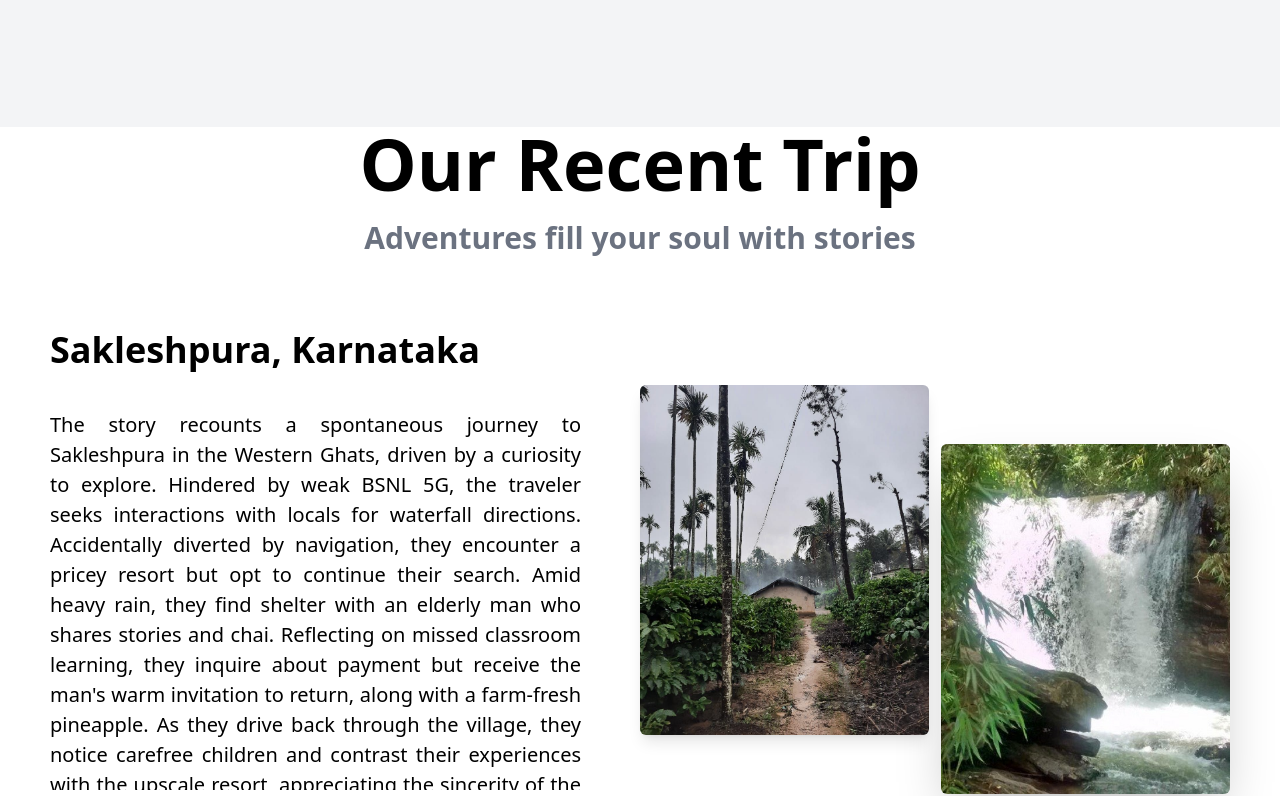
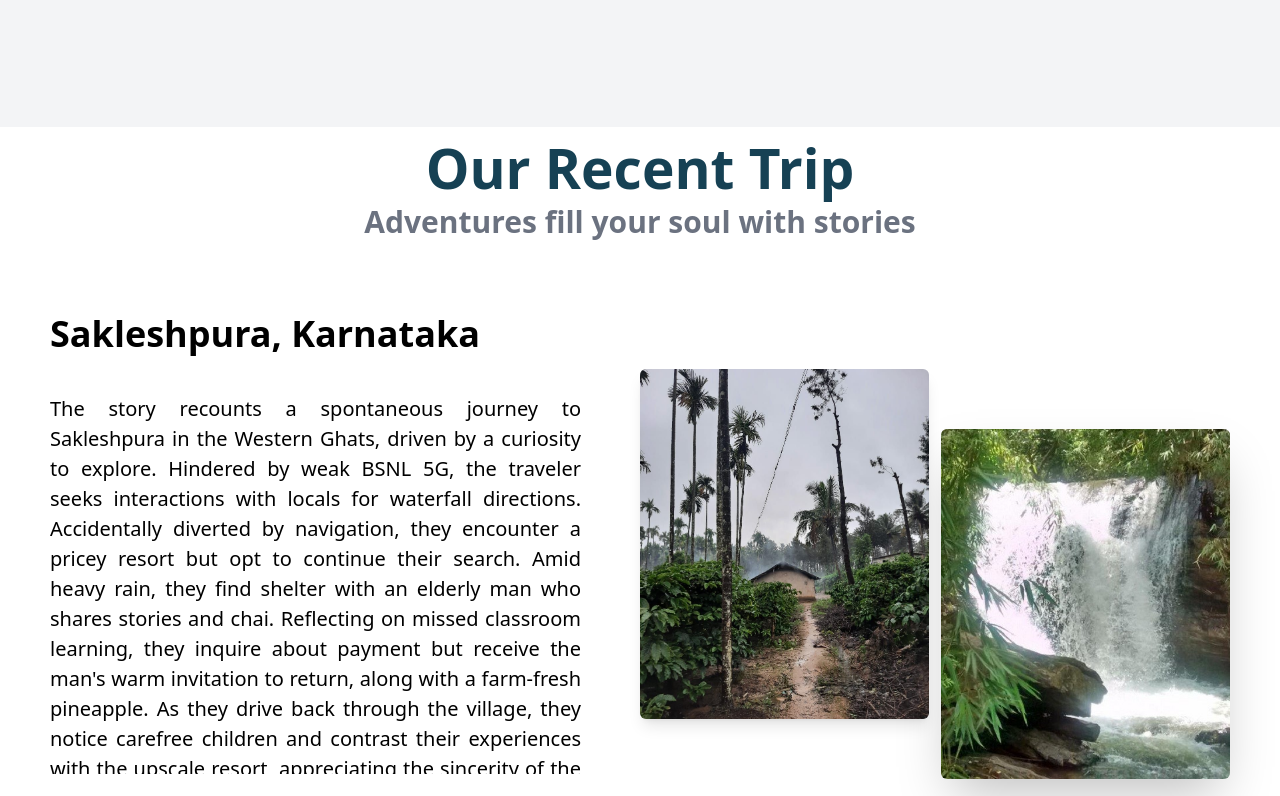
Before and after one commit to wethe-sage/landingSage, a React (Create React App) app: page / in a window 1280 px wide. Shown: the part 1327-2123 px from the top of the page. Built offline with nearby package versions, Linux system fonts and the light colour scheme.

Commit message:
updated recent trip

```diff
--- a/src/Components/RecentTrip.js
+++ b/src/Components/RecentTrip.js
@@ -49,8 +49,9 @@ const RecentTrip = () => {
   }
   return (
     <>
-      <div className='recentTrip'>
-        <h1 onMouseEnter={textEnter} onMouseLeave={textLeave} className='text-[45px] hover:text-white  md:text-5xl lg:text-7xl md:mb-4 relative text-center font-extrabold'>Our Recent Trip</h1>
+      <div className='recentTrip '>
+        <div className='flex flex-col gap-[70px]'>
+        <h1 onMouseEnter={textEnter} onMouseLeave={textLeave} className='text-[40px] text-center font-bold md:text-center md:text-[55px] text-[#164154] md:font-bold mt-4 md:mt-0 md:-mb-[80px]'>Our Recent Trip</h1>
         <motion.div
         className='cursor'
         variants={variants}
@@ -59,13 +60,13 @@ const RecentTrip = () => {
         <p className='titel text-[30px] text-gray-500 relative text-center font-extrabold mb-[70px]'>
           Adventures fill your soul with stories
         </p>
-
+        </div>
 
         <div className='destination mb-[100px] ml-[50px] mr-[50px] flex items-center justify-between '>
           <div className='destiText w-[45%] text-start text-[20px] '>
             <h1 className='text-4xl font-bold text-black mb-[30px] pb-[10px] '>Sakleshpura, Karnataka</h1>
             <p
-              className={`text-justify font-light ${showFullText ? 'block' : 'max-h-[380px] overflow-auto'}`}
+              className={`text-justify font-light ${showFullText ? 'block' : 'max-h-[380px] overflow-hidden'}`}
             >
               The story recounts a spontaneous journey to Sakleshpura in the Western Ghats, driven by a curiosity to
               explore. Hindered by weak BSNL 5G, the traveler seeks interactions with locals for waterfall directions.
```
